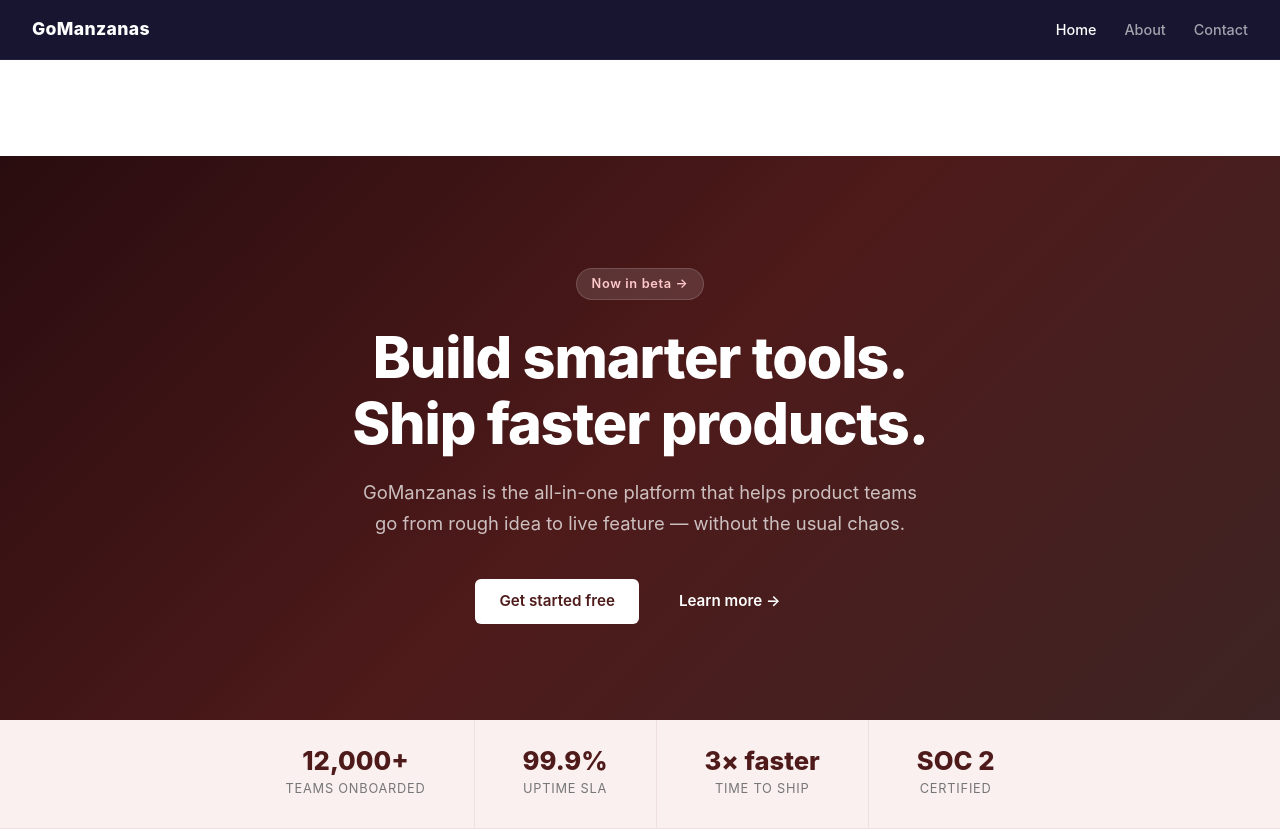
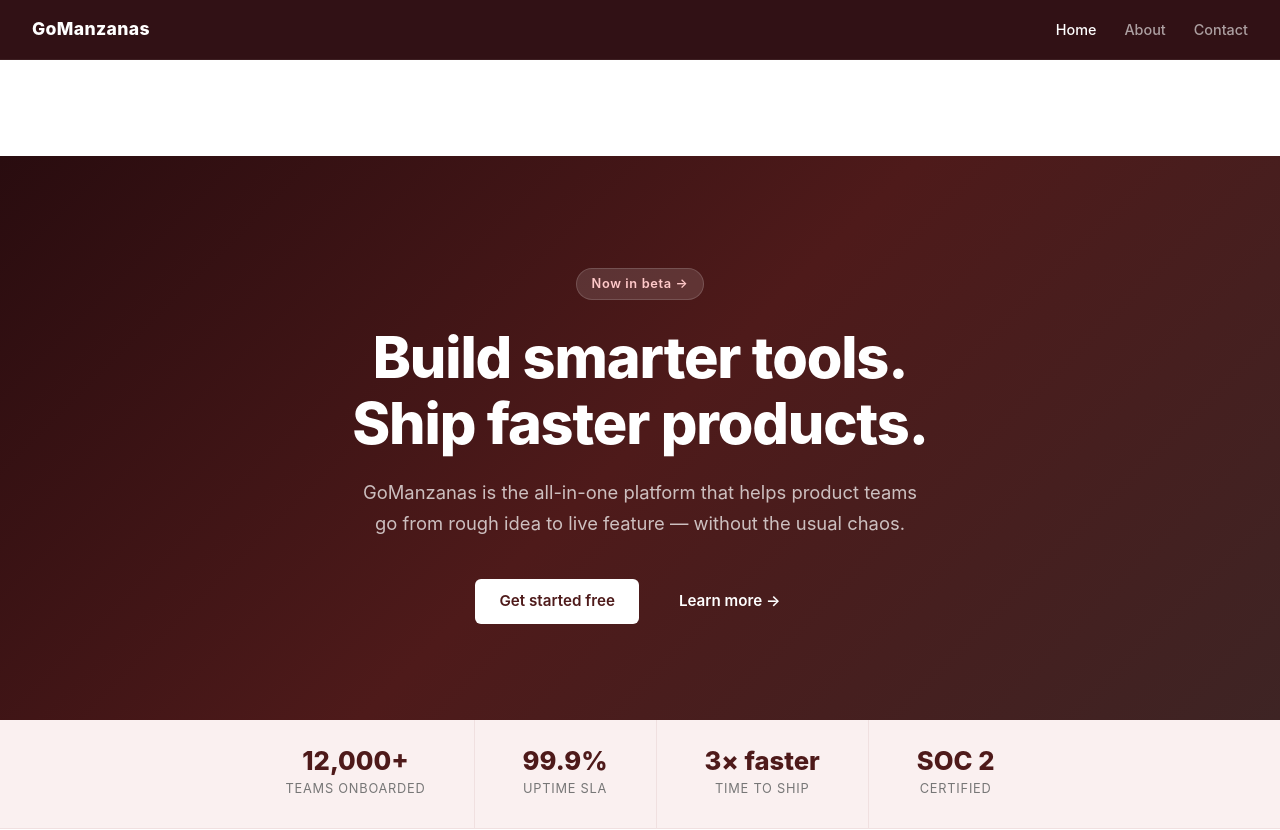
Before and after one commit to gomanzanas-bot/booster-agent-poc, a React (Vite) app: page / in a window 1280 px wide. Shown: the top 830 px of the page. Built offline with nearby package versions, Linux system fonts and the light colour scheme.

Commit message:
style: swap blue color scheme to red in Nav.css

```diff
--- a/src/components/Nav.css
+++ b/src/components/Nav.css
@@ -4,7 +4,7 @@
   justify-content: space-between;
   padding: 0 2rem;
   height: 60px;
-  background: rgba(15, 12, 41, 0.96);
+  background: rgba(41, 8, 12, 0.96);
   backdrop-filter: blur(8px);
   color: #fff;
   position: sticky;
```
